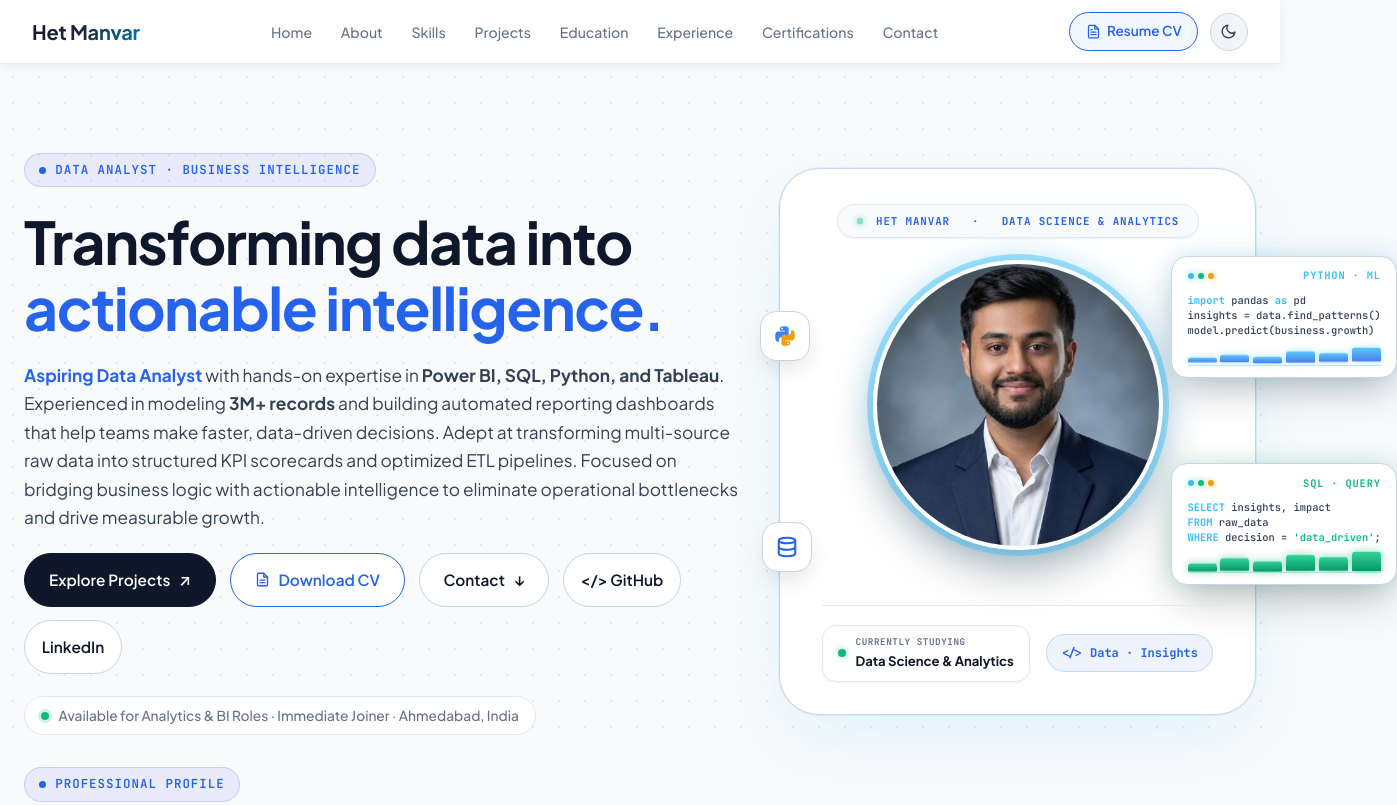
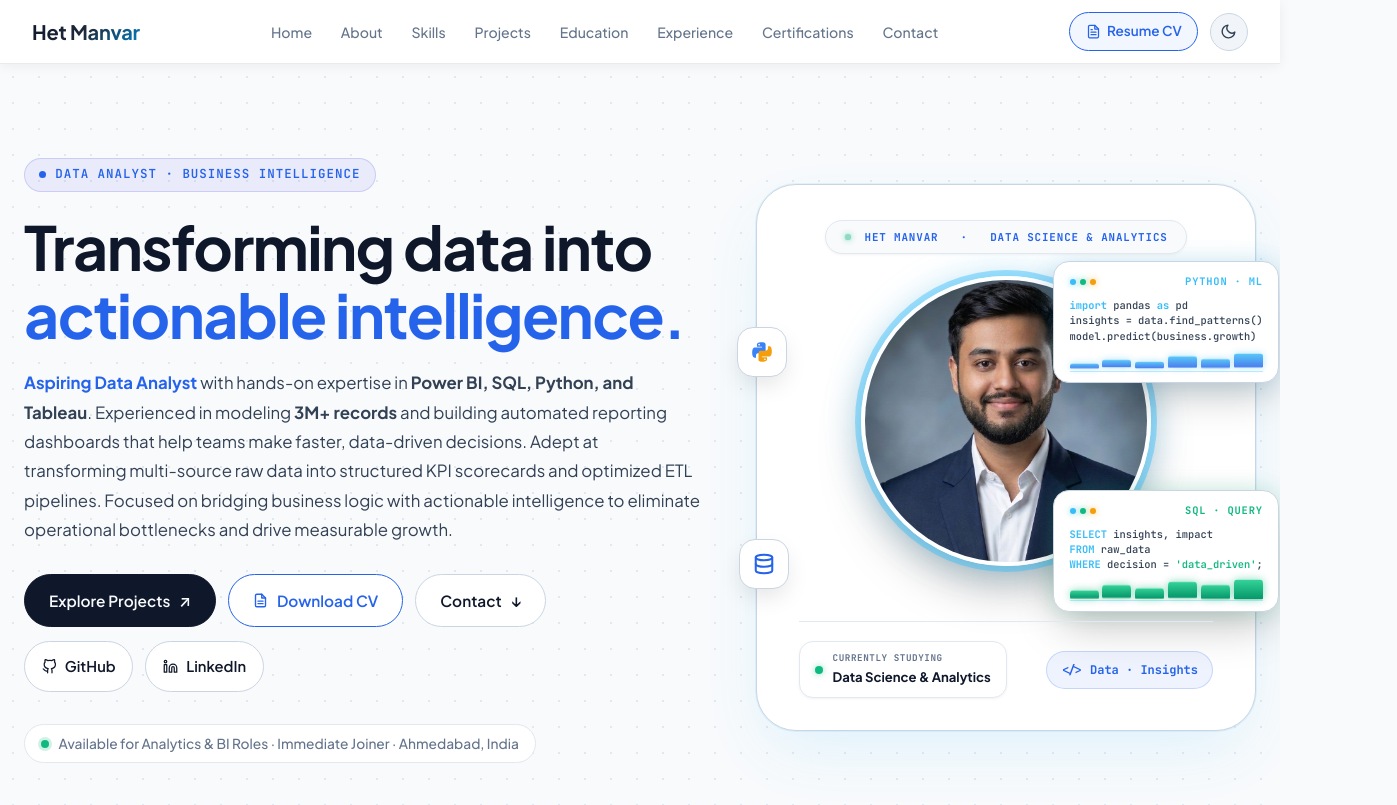
Before and after one commit to HetManvar01/HetManvar01.github.io, a plain HTML site: page index.html in a window 1280 px wide. Shown: the top 805 px of the page, 1397 px wide, since content can reach past the window. Drawn offline with Linux system fonts and the light colour scheme; a web font is replaced by a local one.

Commit message:
Fix Hero section layout, spacing, and balanced floating widgets

```diff
--- a/index.html
+++ b/index.html
@@ -19,7 +19,7 @@
   <link rel="preconnect" href="https://fonts.gstatic.com" crossorigin>
   <link href="https://fonts.googleapis.com/css2?family=JetBrains+Mono:wght@500;600;700&family=Playfair+Display:ital,wght@0,600;0,700;0,800;1,600&family=Plus+Jakarta+Sans:wght@400;500;600;700;800&display=swap" rel="stylesheet">
 
-  <link rel="stylesheet" href="styles.css?v=tabs-order-v35">
+  <link rel="stylesheet" href="styles.css?v=hero-layout-v36">
 </head>
 <body>
   <!-- Scroll Reading Progress Line -->
@@ -89,16 +89,17 @@
             <span>DATA ANALYST · BUSINESS INTELLIGENCE</span>
           </div>
 
-          <h1 class="heading-serif" style="font-size: clamp(2.6rem, 4.6vw, 3.8rem); font-weight: 700; line-height: 1.12; color: var(--text-primary); margin-bottom: 1.25rem; letter-spacing: -0.025em;">
+          <h1 class="heading-serif">
             Transforming data into<br><span class="highlight-text">actionable intelligence.</span>
           </h1>
 
           <!-- Hero Bio (Simple & Recruiter-Friendly, Starting With 'Aspiring Data Analyst', Zero 'I') -->
-          <p class="hero-bio" style="font-size: 1.08rem; line-height: 1.65; color: var(--text-secondary); margin-bottom: 1.35rem; text-align: left;">
+          <p class="hero-bio">
             <strong style="color: var(--accent-blue);">Aspiring Data Analyst</strong> with hands-on expertise in <strong>Power BI, SQL, Python, and Tableau</strong>. Experienced in modeling <strong>3M+ records</strong> and building automated reporting dashboards that help teams make faster, data-driven decisions. Adept at transforming multi-source raw data into structured KPI scorecards and optimized ETL pipelines. Focused on bridging business logic with actionable intelligence to eliminate operational bottlenecks and drive measurable growth.
           </p>
 
-          <div class="hero-actions" style="margin-bottom: 1.4rem;">
+          <div class="hero-actions">
+            <div class="hero-primary-btns">
               <a href="#projects" class="btn btn-primary">
                 <span>Explore Projects</span>
                 <span>↗</span>
@@ -111,12 +112,17 @@
                 <span>Contact</span>
                 <span>↓</span>
               </a>
-            <a href="https://github.com/HetManvar01" target="_blank" rel="noopener noreferrer" class="btn btn-secondary" style="padding: 0.8rem 1.05rem;" title="GitHub Profile">
-              <span>&lt;/&gt; GitHub</span>
+            </div>
+            <div class="hero-social-btns">
+              <a href="https://github.com/HetManvar01" target="_blank" rel="noopener noreferrer" class="btn btn-secondary btn-social" title="GitHub Profile">
+                <svg width="15" height="15" viewBox="0 0 24 24" fill="none" stroke="currentColor" stroke-width="2" stroke-linecap="round" stroke-linejoin="round" aria-hidden="true"><path d="M9 19c-5 1.5-5-2.5-7-3m14 6v-3.87a3.37 3.37 0 0 0-.94-2.61c3.14-.35 6.44-1.54 6.44-7A5.44 5.44 0 0 0 20 4.77 5.07 5.07 0 0 0 19.91 1S18.73.65 16 2.48a13.38 13.38 0 0 0-7 0C6.27.65 5.09 1 5.09 1A5.07 5.07 0 0 0 5 4.77a5.44 5.44 0 0 0-1.5 3.78c0 5.42 3.3 6.61 6.44 7A3.37 3.37 0 0 0 9 18.13V22"></path></svg>
+                <span>GitHub</span>
               </a>
-            <a href="https://www.linkedin.com/in/het-manvar-47617b278" target="_blank" rel="noopener noreferrer" class="btn btn-secondary" style="padding: 0.8rem 1.05rem;" title="LinkedIn Profile">
+              <a href="https://www.linkedin.com/in/het-manvar-47617b278" target="_blank" rel="noopener noreferrer" class="btn btn-secondary btn-social" title="LinkedIn Profile">
+                <svg width="15" height="15" viewBox="0 0 24 24" fill="none" stroke="currentColor" stroke-width="2" stroke-linecap="round" stroke-linejoin="round" aria-hidden="true"><path d="M16 8a6 6 0 0 1 6 6v7h-4v-7a2 2 0 0 0-2-2 2 2 0 0 0-2 2v7h-4v-7a6 6 0 0 1 6-6z"></path><rect x="2" y="9" width="4" height="12"></rect><circle cx="4" cy="4" r="2"></circle></svg>
                 <span>LinkedIn</span>
               </a>
+            </div>
           </div>
 
           <div class="hero-status-pill">
@@ -1166,6 +1172,6 @@
     </div>
   </footer>
 
-  <script src="script.js?v=tabs-order-v35"></script>
+  <script src="script.js?v=hero-layout-v36"></script>
 </body>
 </html>
--- a/styles.css
+++ b/styles.css
@@ -493,24 +493,25 @@ header.site-header {
    Hero Section (Engaging, Punchy, Grounded)
    -------------------------------------------------------------------------- */
 .hero {
-  padding-top: 5.2rem;
-  padding-bottom: 0.8rem;
+  padding-top: 5.5rem;
+  padding-bottom: 4rem;
+  position: relative;
 }
 
 .hero-content .section-eyebrow {
   margin-top: 0.35rem;
-  margin-bottom: 1.35rem;
+  margin-bottom: 1.25rem;
 }
 
 #about {
-  padding-top: 1.2rem;
-  padding-bottom: 2.2rem;
+  padding-top: 3.5rem;
+  padding-bottom: 4rem;
 }
 
 .hero-grid {
   display: grid;
-  grid-template-columns: 1.2fr 0.8fr;
-  gap: 2.5rem;
+  grid-template-columns: 1.15fr 0.85fr;
+  gap: 3.5rem;
   align-items: center;
 }
 
@@ -519,19 +520,19 @@ header.site-header {
   text-align: left;
 }
 
-@media (max-width: 900px) {
+@media (max-width: 960px) {
   .hero-grid {
     grid-template-columns: 1fr;
-    gap: 2.5rem;
+    gap: 3rem;
   }
 }
 
 .hero-content h1 {
   font-family: var(--font-serif);
-  font-size: clamp(2.8rem, 5.2vw, 4.2rem);
-  line-height: 1.08;
-  margin-bottom: 1rem;
-  letter-spacing: -0.03em;
+  font-size: clamp(2.6rem, 4.8vw, 3.8rem);
+  line-height: 1.12;
+  margin-bottom: 1.25rem;
+  letter-spacing: -0.025em;
 }
 
 .hero-content h1 span.highlight-text,
@@ -548,11 +549,11 @@ header.site-header {
 }
 
 .hero-bio {
-  font-size: 1.08rem;
-  line-height: 1.82;
+  font-size: 1.05rem;
+  line-height: 1.75;
   color: var(--text-secondary);
-  margin-bottom: 2rem;
-  max-width: 62ch;
+  margin-bottom: 1.85rem;
+  max-width: 65ch;
   text-align: left;
 }
 
@@ -560,7 +561,36 @@ header.site-header {
   display: flex;
   flex-wrap: wrap;
   gap: 0.85rem;
-  margin-bottom: 1.8rem;
+  align-items: center;
+  margin-bottom: 2rem;
+}
+
+.hero-primary-btns,
+.hero-social-btns {
+  display: flex;
+  gap: 0.75rem;
+  align-items: center;
+  flex-wrap: wrap;
+}
+
+.hero-social-btns .btn-social {
+  padding: 0.75rem 1.05rem;
+  font-size: 0.92rem;
+  display: inline-flex;
+  align-items: center;
+  gap: 0.5rem;
+}
+
+@media (max-width: 600px) {
+  .hero-primary-btns,
+  .hero-social-btns {
+    width: 100%;
+  }
+  .hero-primary-btns .btn,
+  .hero-social-btns .btn {
+    flex: 1 1 calc(50% - 0.5rem);
+    text-align: center;
+  }
 }
 
 .btn {
@@ -2164,29 +2194,29 @@ a.contact-card-item:hover .contact-card-value {
   transform: translateY(-4px) scale(1.08);
 }
 
-/* Right Card 1: Python ML Snippet (Separate Floating Card - Shifted Right & Perfectly Balanced) */
+/* Right Card 1: Python ML Snippet (Sleek Glassmorphic Floating Widget) */
 .floating-card-python {
-  top: 16%;
-  right: -142px;
+  top: 14%;
+  right: -24px;
   background: var(--bg-secondary);
   border: 1px solid var(--border-glow);
   padding: 0.65rem 0.95rem;
   border-radius: 16px;
   box-shadow: 0 16px 40px -6px rgba(0, 0, 0, 0.25), 0 0 25px rgba(56, 189, 248, 0.2);
-  min-width: 175px;
+  min-width: 165px;
   z-index: 15;
 }
 
-/* Right Card 2: SQL Insights Query (Separate Floating Card - Shifted Right & Perfectly Balanced) */
+/* Right Card 2: SQL Insights Query (Sleek Glassmorphic Floating Widget) */
 .floating-card-sql {
-  top: 54%;
-  right: -142px;
+  top: 56%;
+  right: -24px;
   background: var(--bg-secondary);
   border: 1px solid var(--border-glow);
   padding: 0.65rem 0.95rem;
   border-radius: 16px;
   box-shadow: 0 18px 45px -8px rgba(0, 0, 0, 0.28), 0 0 25px rgba(16, 185, 129, 0.2);
-  min-width: 175px;
+  min-width: 165px;
   z-index: 16;
 }
 
@@ -2205,31 +2235,31 @@ a.contact-card-item:hover .contact-card-value {
 
 @media (max-width: 1250px) {
   .floating-card-python, .floating-card-sql {
-    right: -120px;
-    transform: scale(0.92);
+    right: -18px;
+    transform: scale(0.95);
     transform-origin: center right;
   }
 }
 
 @media (max-width: 1100px) {
   .floating-card-python, .floating-card-sql {
-    right: -95px;
-    transform: scale(0.86);
+    right: -12px;
+    transform: scale(0.9);
     transform-origin: center right;
   }
 }
 
 @media (max-width: 900px) {
   .floating-card-python {
-    right: -30px;
-    top: 15%;
-    transform: scale(0.82);
+    right: -8px;
+    top: 14%;
+    transform: scale(0.85);
     transform-origin: top right;
   }
   .floating-card-sql {
-    right: -30px;
-    top: 54%;
-    transform: scale(0.82);
+    right: -8px;
+    top: 56%;
+    transform: scale(0.85);
     transform-origin: top right;
   }
 }
```
Lines whose indentation alone changed are shown as unchanged.
